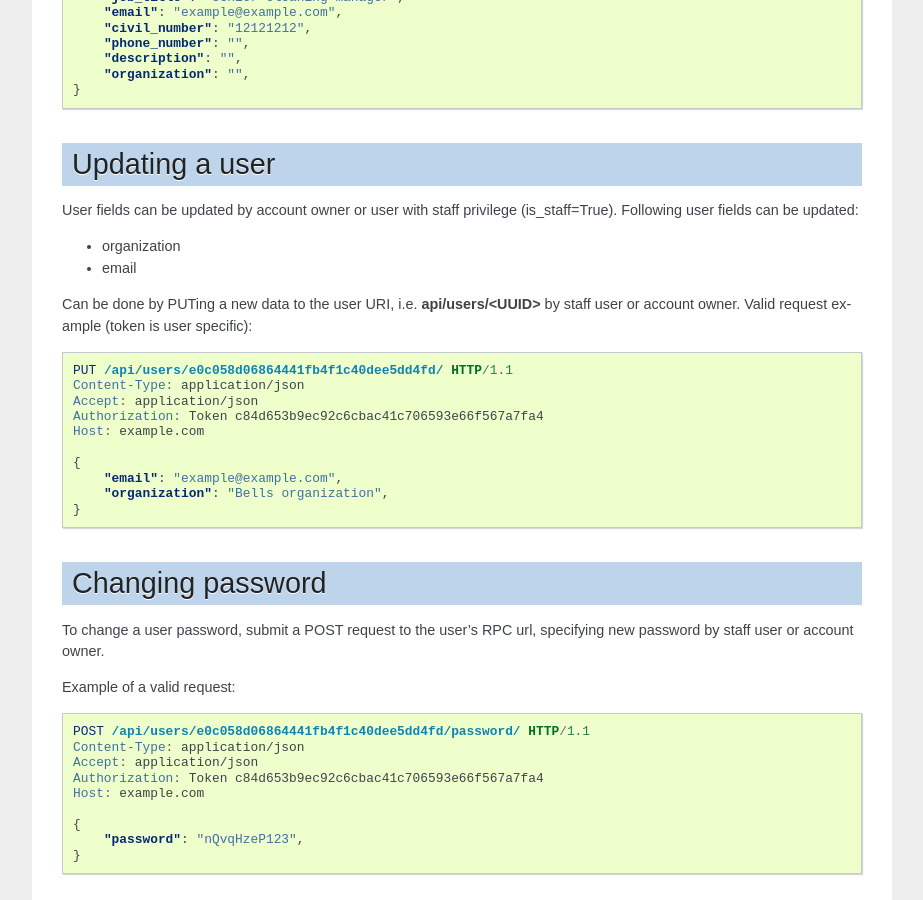
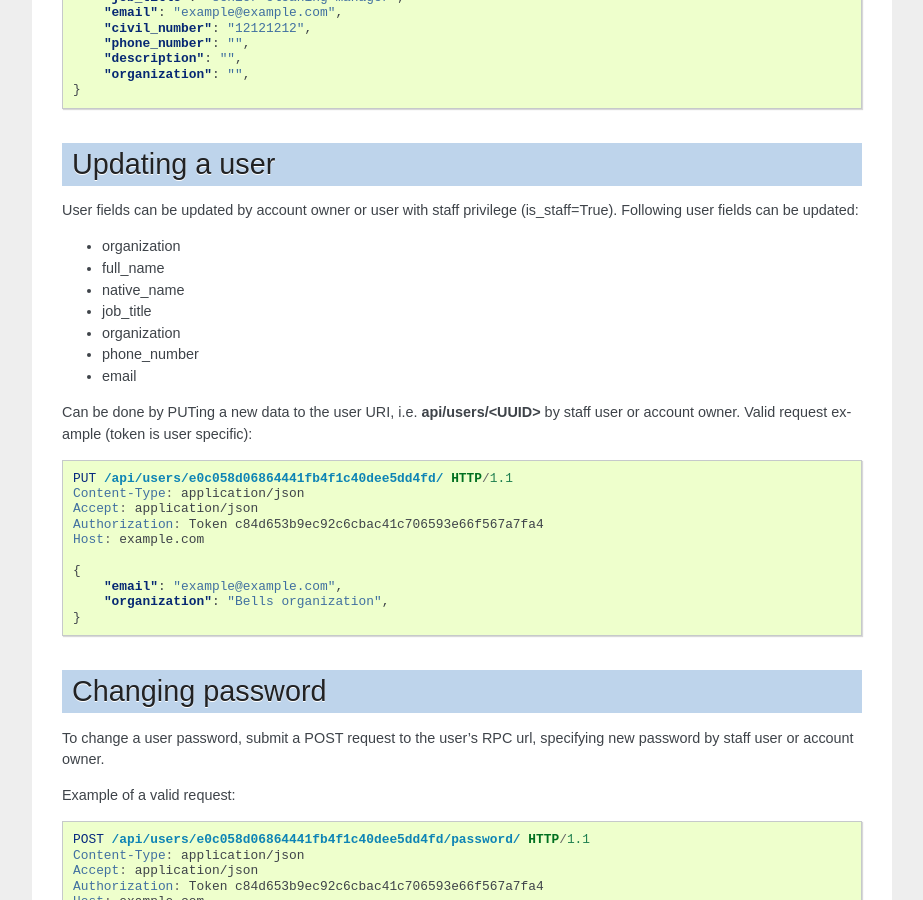
Before and after one commit to opennode/waldur-core, a Sphinx documentation site: the page built from docs/api/user.rst, in a window 1280 px wide and 900 px high, scrolled down 1146 px. Shown: the whole window, without its empty margins (198-1121 px from the left). Built offline with Sphinx 7.4.7, drawn with Linux system fonts in a browser that asks for light colours.

Commit message:
Extend user update documentation

```diff
--- a/docs/api/user.rst
+++ b/docs/api/user.rst
@@ -72,6 +72,11 @@ User fields can be updated by account owner or user with staff privilege (is_sta
 Following user fields can be updated:
 
 - organization
+- full_name
+- native_name
+- job_title
+- organization
+- phone_number
 - email
 
 Can be done by PUTing a new data to the user URI, i.e. **api/users/<UUID>** by staff user or account owner.
```
